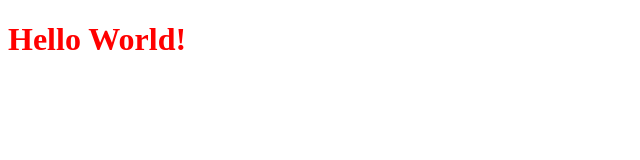
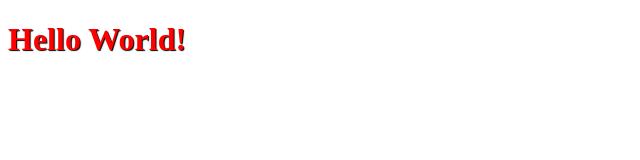
Before and after one commit to jodiegrixti/web_project, a plain HTML site: page index.html in a window 1280 px wide. Shown: the whole page, without its empty margins (0-640 px from the left). Drawn offline with Linux system fonts and the light colour scheme.

Commit message:
Updating h1 element in CSS.

```diff
--- a/style.css
+++ b/style.css
@@ -1,4 +1,5 @@
 h1
 {
   color: red;
+  text-shadow: 1px 1px 1px #000000;
 }
```
